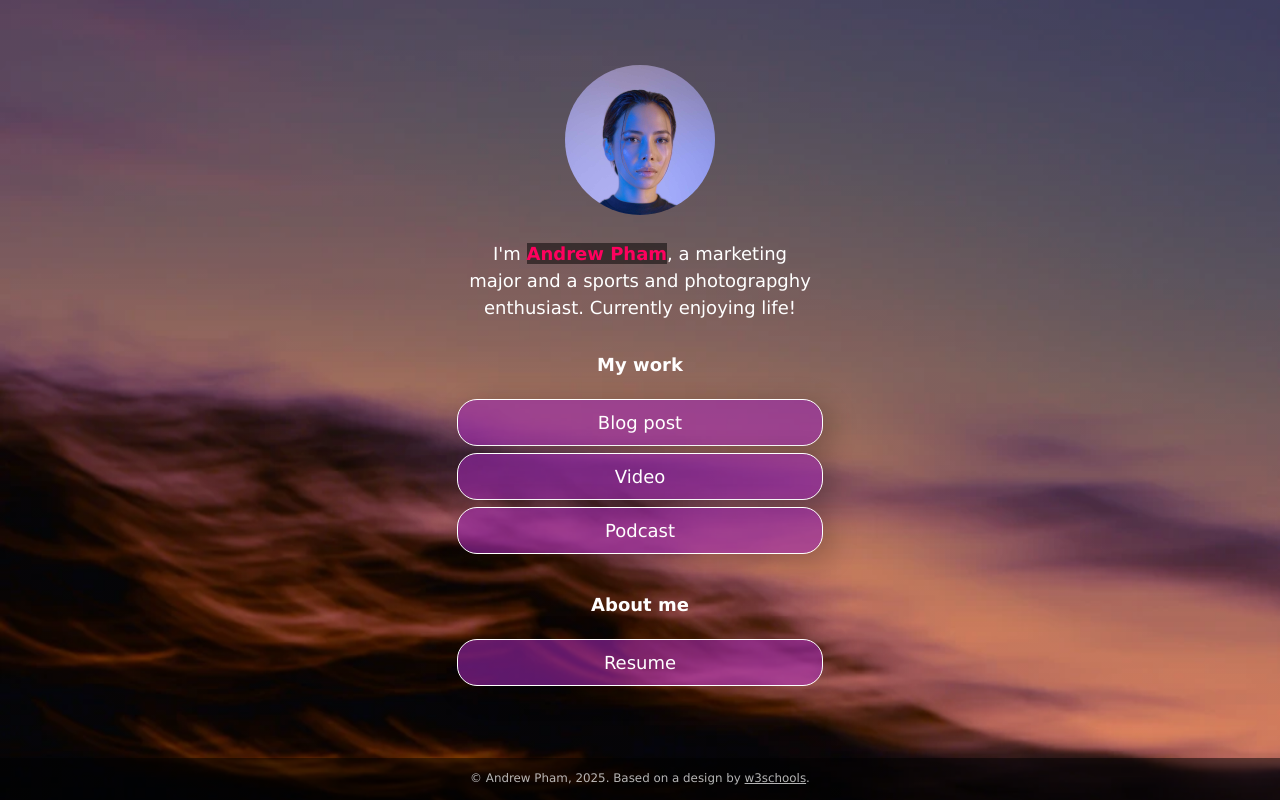
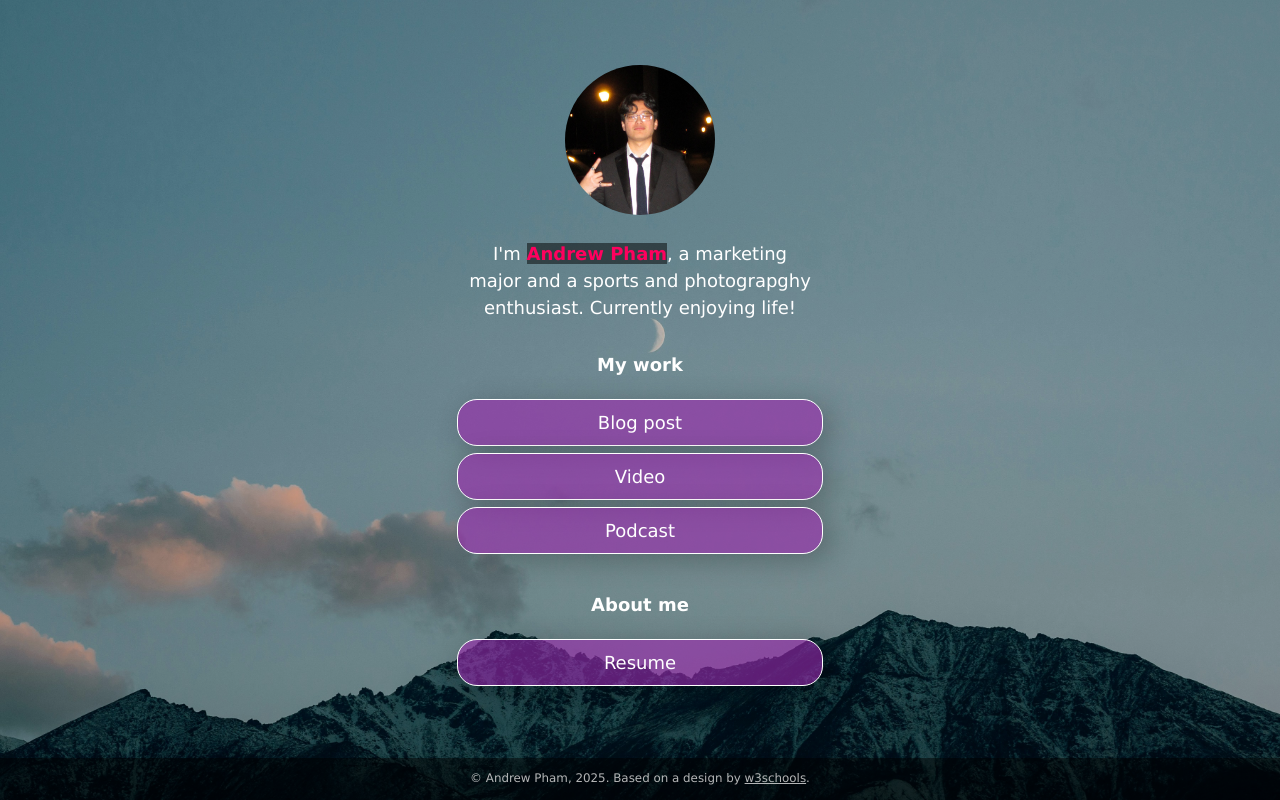
Before and after one commit to phamandrew2310/phamandrew2310.github.io, a plain HTML site: page index.html in a window 1280 px wide. Drawn offline with Linux system fonts and the light colour scheme.

Commit message:
Pictures

```diff
--- a/css/style.css
+++ b/css/style.css
@@ -26,7 +26,7 @@ body {
     min-height: 100%;
     /* The image used for the site background. Try changing skyscape.jpg to stars.jpg. Put a replacement photo in the images folder and, in line 21 below, replace skyscape.jpg with yourbackgroundfilename.jpg */
     /* The linear gradient darkens the image, like putting a sunglasses lens on top of it. If you want to darken the image even more, change 0.1 (both times) to 0.3 or higher */
-    background: linear-gradient(rgba(0, 0, 0, 0.1), rgba(0, 0, 0, 0.1)), url(../images/skyscape.jpg);
+    background: linear-gradient(rgba(0, 0, 0, 0.1), rgba(0, 0, 0, 0.1)), url(../images/wallpaper_pic.jpg);
     /* Prevents the browser from repeating or "tiling" the background image */
     background-repeat: no-repeat;
     background-position: center;
--- a/index.html
+++ b/index.html
@@ -15,7 +15,7 @@
   <div class="container">
     <!-- Image and name container. Put your replacement photo—which you should crop to be square—in the images folder, then change the source attribute to images/yourportraitfilename.jpg. This path says, "Look in the images folder for yourportraitfilename.jpg." Be sure to change the alt text, too. -->
     <div class="image-container">
-      <img src="images/portrait.jpg" alt="Photo by Art Hauntington">
+      <img src="images/profile_pic.jpg" alt="Picture of Andrew Pham">
     </div>
     <div class="intro">
       I'm <span class="name"><strong>Andrew Pham</strong></span>, a marketing major and a sports and photograpghy enthusiast. Currently enjoying life!
```
Also changed, not shown: images/profile_pic.jpg (added), images/wallpaper_pic.jpg (added), 2 other files.
